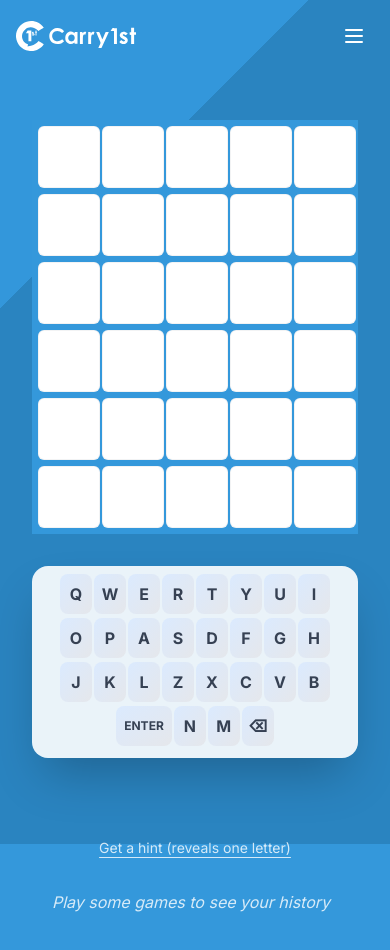
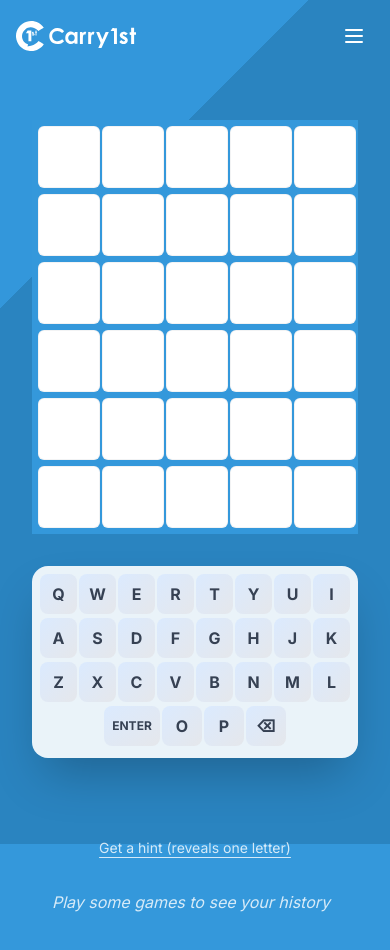
Before and after one commit to maciej-ossowski/wordle, a Next.js app: page /practice in a window 390 px wide. Shown: the top 950 px of the page. Built offline with nearby package versions, Linux system fonts and the light colour scheme.

Commit message:
fix game 7

```diff
--- a/src/app/wordle/page.tsx
+++ b/src/app/wordle/page.tsx
@@ -1,11 +1,11 @@
 'use client';
 import { useState, useEffect, useMemo } from 'react';
 import React from 'react';
-import { motion, AnimatePresence } from 'framer-motion';
-import ReactConfetti from 'react-confetti';
 import { useRouter } from 'next/navigation';
 import { getTodayKey } from '@/lib/utils';
 import { HowToPlay } from '@/components/HowToPlay';
+import { WordleGame } from '@/components/WordleGame';
+import { motion, AnimatePresence } from 'framer-motion';
 
 interface DailyResult {
   word: string;
@@ -25,12 +25,6 @@ type UnknownResult = {
   guesses?: unknown;
 };
 
-const KEYBOARD_ROWS = [
-  ['Q', 'W', 'E', 'R', 'T', 'Y', 'U', 'I', 'O', 'P'],
-  ['A', 'S', 'D', 'F', 'G', 'H', 'J', 'K', 'L'],
-  ['ENTER', 'Z', 'X', 'C', 'V', 'B', 'N', 'M', '⌫']
-];
-
 const WORD_LENGTH = 5;
 const MAX_GUESSES = 6;
 
@@ -45,12 +39,6 @@ const tileVariants = {
     x: [0, -10, 10, -10, 10, 0],
     transition: { duration: 0.4 }
   }
-};
-
-// Animation variants for keyboard keys
-const keyVariants = {
-  pressed: { scale: 0.9 },
-  tap: { scale: 0.9 }
 };
 
 interface Stats {
@@ -90,18 +78,11 @@ export default function WordlePage() {
   const [currentGuess, setCurrentGuess] = useState('');
   const [guesses, setGuesses] = useState<string[]>([]);
   const [gameOver, setGameOver] = useState(false);
-  const [shakingRow, setShakingRow] = useState<number | null>(null);
-  const [windowSize, setWindowSize] = useState({
-    width: 0,
-    height: 0,
-  });
   const [showModal, setShowModal] = useState(false);
   const [showAbout, setShowAbout] = useState(false);
   const [targetWord, setTargetWord] = useState('XXXXX');
   const [dailyResult, setDailyResult] = useState<DailyResult | null>(null);
   const [isLoading, setIsLoading] = useState(true);
-  const [showHintModal, setShowHintModal] = useState(false);
-  const [hintLetter, setHintLetter] = useState<{letter: string, position: number} | null>(null);
   const [stats, setStats] = useState<Stats>({
     currentStreak: 0,
     maxStreak: 0,
@@ -111,7 +92,6 @@ export default function WordlePage() {
       1: 0, 2: 0, 3: 0, 4: 0, 5: 0, 6: 0, fail: 0
     }
   });
-  const [hintsRemaining, setHintsRemaining] = useState(3); // Allow 3 hints per game
   const [showConfetti, setShowConfetti] = useState(false);
   const [hasWon, setHasWon] = useState(false);
 
@@ -125,27 +105,6 @@ export default function WordlePage() {
       router.push('/');
     }
   }, [router]);
-
-  // Initialize window size after mount
-  useEffect(() => {
-    setWindowSize({
-      width: window.innerWidth,
-      height: window.innerHeight,
-    });
-  }, []);
-
-  // Window size effect for confetti
-  useEffect(() => {
-    const handleResize = () => {
-      setWindowSize({
-        width: window.innerWidth,
-        height: window.innerHeight,
-      });
-    };
-
-    window.addEventListener('resize', handleResize);
-    return () => window.removeEventListener('resize', handleResize);
-  }, []);
 
   // Check for existing result and fetch word
   useEffect(() => {
@@ -270,9 +229,6 @@ export default function WordlePage() {
       if (key === 'ENTER') {
         if (currentGuess.length === WORD_LENGTH) {
           submitGuess();
-        } else {
-          setShakingRow(guesses.length);
-          setTimeout(() => setShakingRow(null), 400);
         }
       } else if (key === '⌫') {
         setCurrentGuess(prev => prev.slice(0, -1));
@@ -280,7 +236,7 @@ export default function WordlePage() {
         setCurrentGuess(prev => prev + key);
       }
     };
-  }, [currentGuess, gameOver, guesses.length, submitGuess]);
+  }, [currentGuess, gameOver, submitGuess]);
 
   // Use handleKeyInput directly without destructuring
   useEffect(() => {
@@ -310,53 +266,45 @@ export default function WordlePage() {
     return 'bg-[var(--tile-bg)] border-[var(--tile-border)]';
   };
 
-  // Function to determine keyboard key color
-  const getKeyColor = (key: string) => {
-    if (guesses.some(guess =>
-      guess.split('').some((letter, i) =>
-        letter === key && targetWord[i] === letter
-      )
-    )) return 'bg-gradient-to-br from-emerald-400 to-emerald-600 text-white hover:from-emerald-500 hover:to-emerald-700 shadow-emerald-200 shadow-inner';
+  // Add handleGameComplete function
+  const handleGameComplete = (won: boolean, attempts: number) => {
+    setHasWon(won);
+    setShowConfetti(won);
+    setGameOver(true);
 
-    if (guesses.some(guess =>
-      guess.includes(key) && targetWord.includes(key)
-    )) return 'bg-gradient-to-br from-amber-400 to-amber-600 text-white hover:from-amber-500 hover:to-amber-700 shadow-amber-200 shadow-inner';
+    // Daily game specific logic
+    const result: DailyResult = {
+      word: targetWord,
+      won,
+      attempts,
+      date: getTodayKey(),
+      guesses: [...guesses, currentGuess]
+    };
 
-    if (guesses.some(guess => guess.includes(key)))
-      return 'bg-gradient-to-br from-gray-600 to-gray-800 text-white hover:from-gray-700 hover:to-gray-900 shadow-gray-200 shadow-inner';
+    localStorage.setItem(`wordle_daily_${getTodayKey()}`, JSON.stringify(result));
+    setDailyResult(result);
 
-    return 'bg-gradient-to-br from-blue-100 to-gray-200 text-gray-700 hover:from-blue-200 hover:to-gray-300 shadow-sm';
-  };
+    // Update statistics
+    const newStats: Stats = { ...stats };
+    newStats.totalGames += 1;
 
-  // Update the getHint function
-  const getHint = () => {
-    if (hintsRemaining <= 0) return;
-
-    const correctLetters = new Set();
-    guesses.forEach((guess) => {
-      guess.split('').forEach((letter, index) => {
-        if (letter === targetWord[index]) {
-          correctLetters.add(index);
-        }
-      });
-    });
-
-    const availableIndices: number[] = [];
-    for (let i = 0; i < targetWord.length; i++) {
-      if (!correctLetters.has(i)) {
-        availableIndices.push(i);
-      }
+    if (won) {
+      newStats.wins += 1;
+      newStats.currentStreak += 1;
+      newStats.maxStreak = Math.max(newStats.maxStreak, newStats.currentStreak);
+      newStats.attempts[attempts as keyof typeof newStats.attempts] += 1;
+    } else {
+      newStats.currentStreak = 0;
+      newStats.attempts.fail += 1;
     }
 
-    if (availableIndices.length > 0) {
-      const randomIndex = availableIndices[Math.floor(Math.random() * availableIndices.length)];
-      setHintLetter({
-        letter: targetWord[randomIndex],
-        position: randomIndex + 1
-      });
-      setShowHintModal(true);
-      setHintsRemaining(prev => prev - 1);
-    }
+    // Save updated stats and update state
+    localStorage.setItem('wordle_stats', JSON.stringify(newStats));
+    setStats(newStats);
+
+    setTimeout(() => {
+      setShowModal(true);
+    }, 2000);
   };
 
   // Add loading state to the render
@@ -480,95 +428,17 @@ export default function WordlePage() {
   // Regular game render
   return (
     <div className="flex-1 flex items-center justify-center relative">
-      {/* Game content */}
       <motion.div
         className="z-10 flex flex-col items-center gap-8 my-8"
         initial={{ opacity: 0, y: 20 }}
         animate={{ opacity: 1, y: 0 }}
         transition={{ duration: 0.5 }}
       >
-        {/* Letters Grid Panel */}
-        <div className="flex justify-center">
-          {/* Confetti effect */}
-          {showConfetti && hasWon && gameOver && (
-            <ReactConfetti
-              width={windowSize.width}
-              height={windowSize.height}
-              recycle={false}
-              numberOfPieces={500}
-              gravity={0.2}
-            />
-          )}
-          {/* Game Board */}
-          <div className="inline-grid grid-rows-6 gap-[6px] bg-[#3498db] p-[6px]">
-            {[...Array(MAX_GUESSES)].map((_, rowIndex) => (
-              <motion.div
-                key={rowIndex}
-                className="grid grid-cols-5 gap-[6px]"
-                animate={shakingRow === rowIndex ? "shake" : ""}
-                variants={tileVariants}
-              >
-                {[...Array(WORD_LENGTH)].map((_, colIndex) => {
-                  const isCurrentRow = rowIndex === guesses.length;
-                  const guess = isCurrentRow ? currentGuess : guesses[rowIndex] || '';
-                  const letter = guess[colIndex] || '';
-                  const isRevealed = !isCurrentRow && guess;
-
-                  return (
-                    <motion.div
-                      key={colIndex}
-                      variants={tileVariants}
-                      initial="initial"
-                      animate={isRevealed ? "flip" : ""}
-                      className={`w-[62px] h-[62px] flex items-center justify-center text-[2rem] font-bold
-                        rounded-md border border-[#d3d6da]/30
-                        ${getTileColor(letter, colIndex, guess)}
-                        ${isRevealed ? 'text-white' : 'text-black'}`}
-                    >
-                      {letter}
-                    </motion.div>
-                  );
-                })}
-              </motion.div>
-            ))}
-          </div>
-        </div>
-
-        {/* Keyboard Panel */}
-        <div className="bg-[var(--keyboard-bg)] backdrop-blur-sm rounded-2xl shadow-2xl p-4 sm:p-6 md:p-8 w-full max-w-[600px]">
-          {KEYBOARD_ROWS.map((row, rowIndex) => (
-            <div key={rowIndex} className="flex justify-center gap-1 sm:gap-1.5 mb-1 sm:mb-2">
-              {row.map((key) => (
-                <motion.button
-                  key={key}
-                  variants={keyVariants}
-                  whileTap="tap"
-                  onClick={() => handleKeyInput(key)}
-                  className={`${
-                    key.length > 1 ? 'px-4 text-sm' : 'w-11'
-                  } h-14 rounded-lg flex items-center justify-center font-bold
-                  transition-all duration-200
-                  ${getKeyColor(key)}
-                  active:scale-95
-                  hover:shadow-lg hover:-translate-y-0.5`}
-                >
-                  {key}
-                </motion.button>
-              ))}
-            </div>
-          ))}
-        </div>
-
-        {/* Hint Button */}
-        {!gameOver && hintsRemaining > 0 && (
-          <button
-            onClick={getHint}
-            className="text-white/80 hover:text-white underline underline-offset-4
-              transition-colors duration-200 text-sm mt-4"
-          >
-            Get a hint ({hintsRemaining} remaining)
-          </button>
-        )}
+        <WordleGame
+          targetWord={targetWord}
+          onGameComplete={handleGameComplete}
+          showConfetti={showConfetti}
+        />
       </motion.div>
 
       {/* Game Over Modal Overlay */}
@@ -682,51 +552,6 @@ export default function WordlePage() {
       <AnimatePresence>
         {showAbout && <HowToPlay onClose={() => setShowAbout(false)} />}
       </AnimatePresence>
-
-      {/* Hint Modal */}
-      <AnimatePresence>
-        {showHintModal && (
-          <>
-            <motion.div
-              initial={{ opacity: 0 }}
-              animate={{ opacity: 1 }}
-              exit={{ opacity: 0 }}
-              className="fixed inset-0 bg-black bg-opacity-50 z-40"
-              onClick={() => setShowHintModal(false)}
-            />
-            <motion.div
-              initial={{ opacity: 0, scale: 0.9, y: 20 }}
-              animate={{ opacity: 1, scale: 1, y: 0 }}
-              exit={{ opacity: 0, scale: 0.9, y: 20 }}
-              className="fixed top-1/2 left-1/2 transform -translate-x-1/2 -translate-y-1/2
-                bg-[var(--modal-bg)] rounded-xl p-8 shadow-2xl z-50 w-[90%] max-w-md text-center"
-            >
-              <div className="text-2xl font-bold mb-6 text-[#2980b9]">Here&apos;s Your Hint!</div>
-              {hintLetter && (
-                <div className="space-y-4">
-                  <div className="flex items-center justify-center gap-4">
-                    <div className="w-16 h-16 bg-[#3498db] rounded-lg flex items-center justify-center">
-                      <span className="text-3xl font-bold text-white">{hintLetter.letter}</span>
-                    </div>
-                  </div>
-                  <p className="text-gray-600">
-                    The letter <span className="font-bold text-[#2980b9]">{hintLetter.letter}</span> is
-                    at position <span className="font-bold text-[#2980b9]">{hintLetter.position}</span>
-                  </p>
-                </div>
-              )}
-              <button
-                onClick={() => setShowHintModal(false)}
-                className="mt-6 w-full bg-[#3498db] text-white px-6 py-3 rounded-lg
-                  font-bold shadow-lg hover:bg-[#2980b9]
-                  transform hover:-translate-y-0.5 transition-all duration-200"
-              >
-                Got it!
-              </button>
-            </motion.div>
-          </>
-        )}
-      </AnimatePresence>
     </div>
   );
 }
--- a/src/components/WordleGame.tsx
+++ b/src/components/WordleGame.tsx
@@ -15,9 +15,9 @@ const KEYBOARD_ROWS = {
   ],
   mobile: [
     ['Q', 'W', 'E', 'R', 'T', 'Y', 'U', 'I'],
-    ['O', 'P', 'A', 'S', 'D', 'F', 'G', 'H'],
-    ['J', 'K', 'L', 'Z', 'X', 'C', 'V', 'B'],
-    ['ENTER', 'N', 'M', '⌫']
+    ['A', 'S', 'D', 'F', 'G', 'H', 'J', 'K'],
+    ['Z', 'X', 'C', 'V', 'B', 'N', 'M', 'L'],
+    ['ENTER', 'O', 'P', '⌫']
   ]
 } as const;
 
@@ -269,7 +269,11 @@ export function WordleGame({ targetWord, onGameComplete, showConfetti = true, is
         {/* Mobile Keyboard */}
         <div className="block sm:hidden">
           {KEYBOARD_ROWS.mobile.map((row, rowIndex) => (
-            <div key={rowIndex} className="flex justify-center gap-[2px] mb-1">
+            <div key={rowIndex}
+              className={`flex justify-center gap-[2px] mb-1 ${
+                rowIndex === 3 ? 'px-2' : ''  // Add padding to last row
+              }`}
+            >
               {row.map((key) => (
                 <motion.button
                   key={key}
@@ -277,7 +281,7 @@ export function WordleGame({ targetWord, onGameComplete, showConfetti = true, is
                   whileTap="tap"
                   onClick={() => handleKeyInput(key)}
                   className={`${
-                    key.length > 1 ? 'px-2 text-xs' : 'w-8'
+                    key.length > 1 ? 'px-2 text-xs min-w-[3rem]' : 'w-[2.5rem]'
                   } h-10 rounded-lg flex items-center justify-center font-bold
                   transition-all duration-200
                   ${getKeyColor(key)}
```
